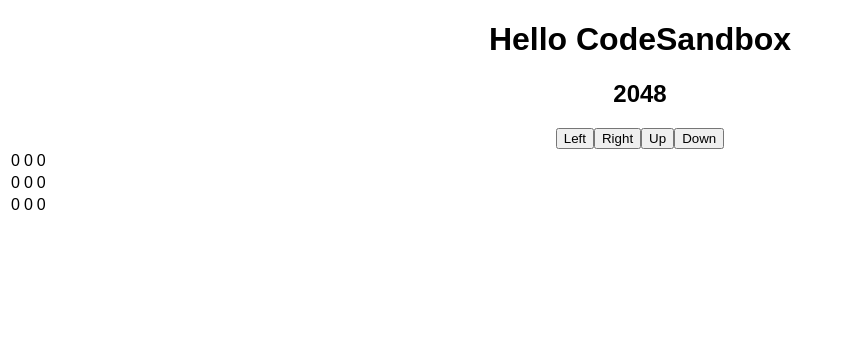
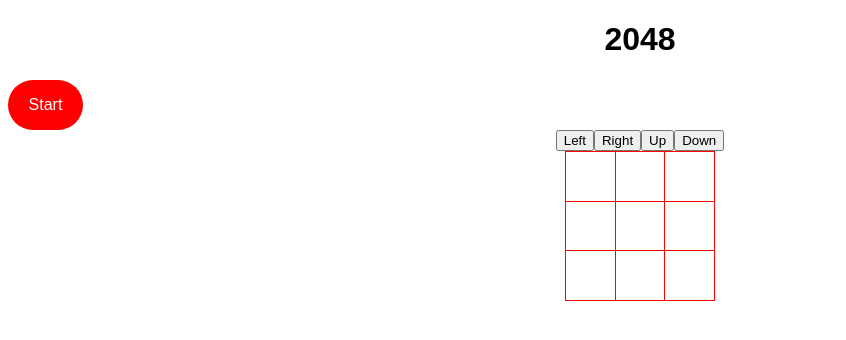
Before and after one commit to gauthamguna97/2048_game, a React app: page / in a window 1280 px wide. Shown: the whole page, without its empty margins (0-846 px from the left). Built offline with nearby package versions, Linux system fonts and the light colour scheme.

Commit message:
WIP 2
2048 left swipe handled

```diff
--- a/src/component/playingbox.js
+++ b/src/component/playingbox.js
@@ -12,20 +12,97 @@
       ],
       tableList: [[0, 0, 0], [0, 0, 0], [0, 0, 0]]
     };
+    this.randomRow = "";
+    this.randomColumn = "";
+    this.color = ["white", "blue", "orange", "pink"];
+    this.marktable = [[0, 0, 0], [0, 0, 0], [0, 0, 0]];
+    this.randrow = [];
+  }
+
+  componentWillReceiveProps(np) {
+    console.log(np);
+    if (np.start) {
+      this.randomRow = Math.ceil(Math.random() * 3);
+      this.randomColumn = Math.ceil(Math.random() * 3);
+      let { tableList } = this.state;
+      tableList = [[0, 0, 0], [0, 0, 0], [0, 0, 0]];
+      tableList[this.randomRow - 1][this.randomColumn - 1] = 2;
+      console.log(tableList, this.randomRow, this.randomColumn);
+      this.setState({
+        tableList
+      });
+    }
+  }
+
+  calculatenewRow(row, i, j, next) {
+    if (i !== 0) {
+      let _row = row;
+      let _next = next;
+      if (row[i - 1] === row[j] && row[i - 1] !== 0 && next) {
+        _row[i - 1] = 2 * row[j];
+        _row[j] = 0;
+        _next = false;
+      } else if (row[i - 1] === 0) {
+        row[i - 1] = row[j];
+        row[j] = 0;
+      }
+      this.calculatenewRow(_row, i - 1, j - 1, _next);
+    }
+    console.log(row, i, j);
+    return row;
+  }
+  settable(button) {
+    let { tableList } = this.state;
+    let newList = tableList;
+    console.log(tableList, button);
+    if (button === "Left") {
+      for (var i = 0; i < tableList.length; i++) {
+        newList[i] = this.calculatenewRow(tableList[i], 2, 2, true);
+      }
+    } else if (button === "Right") {
+    } else if (button === "Up") {
+    } else {
+    }
+    newList.forEach((item, index) => {
+      item.forEach((_item, _index) => {
+        if (_item === 0) {
+          this.randrow.push(_index * 10 + index);
+        }
+      });
+    });
+    const number = Math.ceil(Math.random() * this.randrow.length);
+    const tablerc = this.randrow[number - 1];
+    console.log("tblerc", tablerc, this.randrow);
+    this.randrow = [];
+    newList[tablerc % 10][Math.floor(tablerc / 10)] = 2;
+    console.log(tableList);
+    this.setState({
+      tableList: newList
+    });
   }
   render() {
     const { buttonList, tableList } = this.state;
     return (
       <div>
         {buttonList.map(item => (
-          <button id={item.txt}>{item.txt}</button>
+          <button id={item.txt} onClick={() => this.settable(item.txt)}>
+            {item.txt}
+          </button>
         ))}
         {
-          <table>
-            {tableList.map(item => (
+          <table align="center">
+            {tableList.map((item, index) => (
               <tr>
-                {item.map(_item => (
-                  <td>{_item}</td>
+                {item.map((_item, _index) => (
+                  <td
+                    id={`${index}0${_index}`}
+                    style={{
+                      backgroundColor: this.color[_item / 2],
+                      color: "white"
+                    }}
+                  >
+                    {_item}
+                  </td>
                 ))}
               </tr>
             ))}
--- a/src/index.js
+++ b/src/index.js
@@ -4,14 +4,31 @@
 
 import "./styles.css";
 
-function App() {
-  return (
-    <div className="App">
-      <h1>Hello CodeSandbox</h1>
-      <h2>2048</h2>
-      <Game />
-    </div>
-  );
+class App extends React.Component {
+  constructor() {
+    super();
+    this.state = {
+      start: false
+    };
+  }
+
+  setstart() {
+    this.setState({
+      start: true
+    });
+  }
+  render() {
+    const { start } = this.state;
+    return (
+      <div className="App">
+        <h1>2048</h1>
+        <div className="startGame" onClick={() => this.setstart()} id="start">
+          Start
+        </div>
+        <Game start={start} />
+      </div>
+    );
+  }
 }
 
 const rootElement = document.getElementById("root");
--- a/src/styles.css
+++ b/src/styles.css
@@ -2,3 +2,28 @@
   font-family: sans-serif;
   text-align: center;
 }
+
+table tr td {
+  border: 0.05px solid red;
+}
+
+table {
+  width: 150px;
+  height: 150px;
+  border-collapse: collapse;
+  padding-top: 100px;
+}
+
+td {
+  background-color: aqua;
+}
+
+.startGame {
+  background-color: red;
+  color: white;
+  width: 75px;
+  height: 50px;
+  display: block;
+  line-height: 50px;
+  border-radius: 25px;
+}
```
